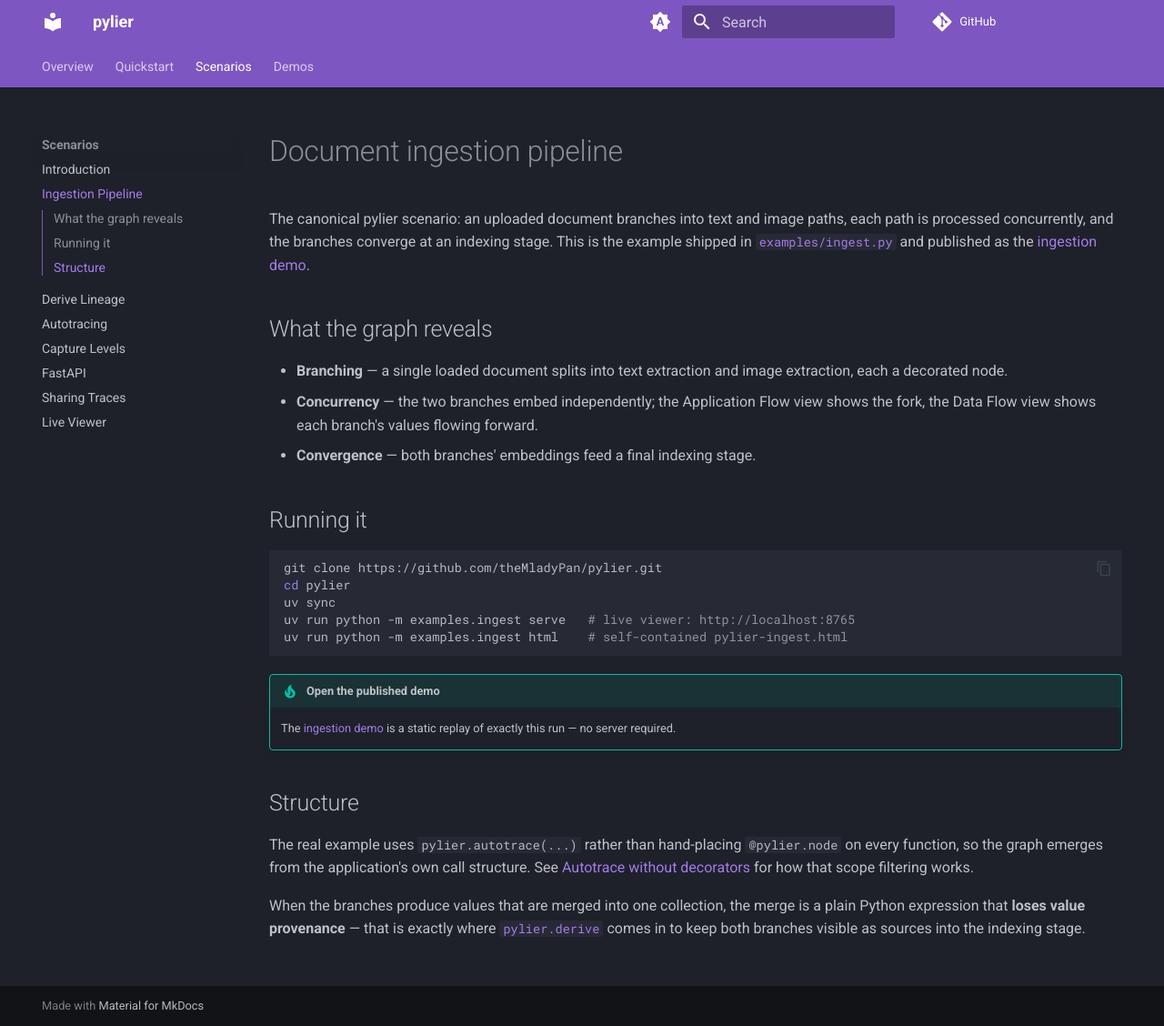
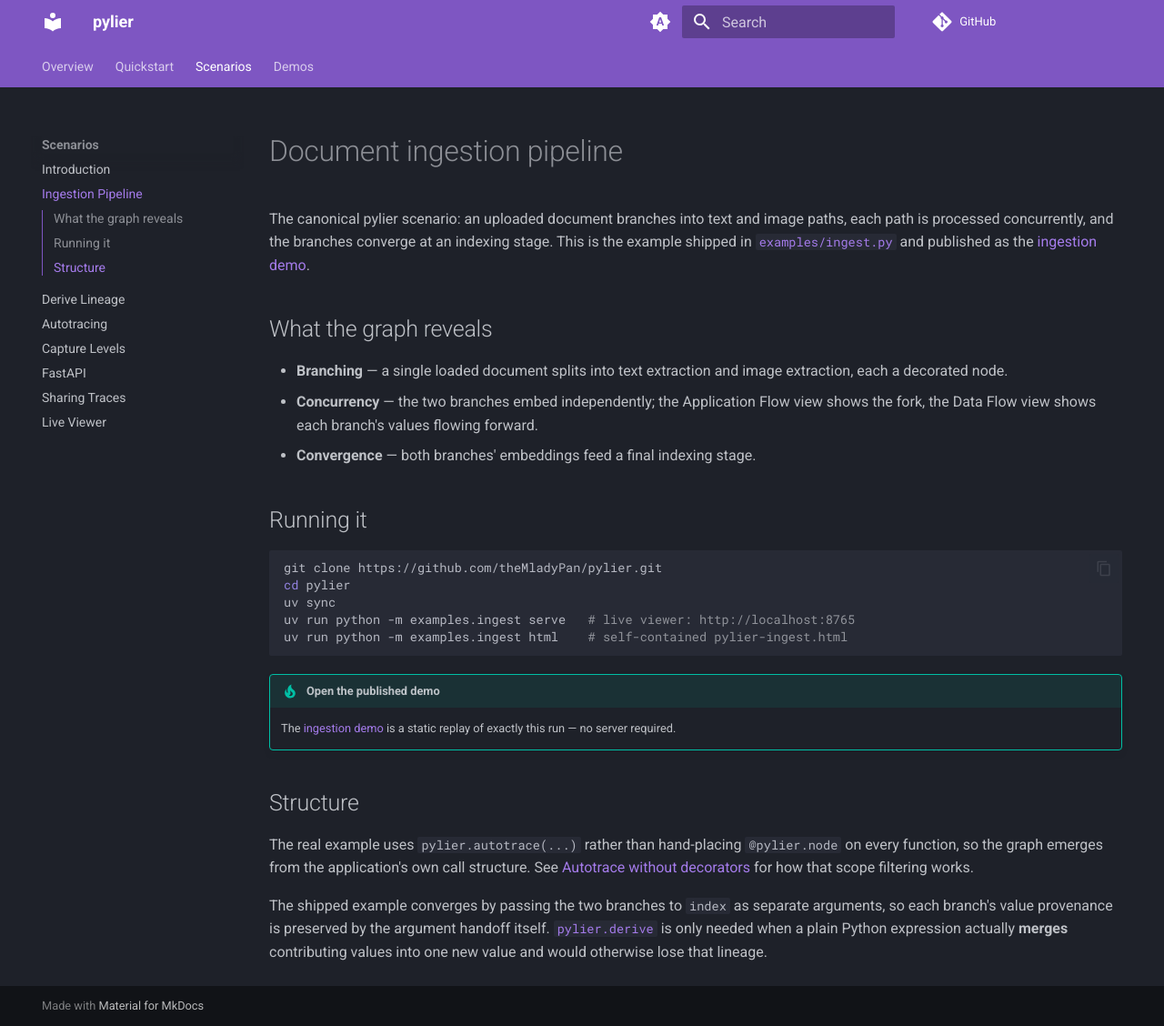
Before and after one commit to theMladyPan/pylier, an MkDocs documentation site: the page built from docs/scenarios/ingestion.md, in a window 1280 px wide and 1128 px high. Shown: the whole window at 91% size. Built offline with MkDocs 1.6.1 and Material for MkDocs 9.7.7, drawn with Linux system fonts in a browser that asks for light colours; comment, search, counter and statistics services are not loaded.

Commit message:
docs: fix inaccurate claims against implementation in 5 pages
- README quickstart: define missing `load` node (was NameError)
- scenarios/ingestion: stop framing ingest example as a derive use case;
  it passes branches as separate args to index, never merges
- scenarios/autotrace: allow_empty=False buffers all no-input calls; drops
  parent only when it returns None (not gated on buffering)
- scenarios/levels: replace bare no-op pylier.level("trace") with the
  PYLIER_LEVEL env var (no programmatic process-global setter exists)
- records/github-pages: landing page is docs/index.md via MkDocs, not a
  nonexistent pages/index.html

```diff
--- a/docs/scenarios/ingestion.md
+++ b/docs/scenarios/ingestion.md
@@ -36,7 +36,8 @@ The real example uses `pylier.autotrace(...)` rather than hand-placing
 own call structure. See [Autotrace without decorators](autotrace.md) for how that
 scope filtering works.
 
-When the branches produce values that are merged into one collection, the merge
-is a plain Python expression that **loses value provenance** — that is exactly
-where [`pylier.derive`](derive-lineage.md) comes in to keep both branches visible
-as sources into the indexing stage.
+The shipped example converges by passing the two branches to `index` as
+separate arguments, so each branch's value provenance is preserved by the
+argument handoff itself. [`pylier.derive`](derive-lineage.md) is only needed
+when a plain Python expression actually **merges** contributing values into one
+new value and would otherwise lose that lineage.
```
Also changed, not shown: README.md (+4 -0 lines), docs/records/github-pages.md (+1 -1 lines), docs/scenarios/autotrace.md (+1 -1 lines), docs/scenarios/levels.md (+2 -2 lines).
